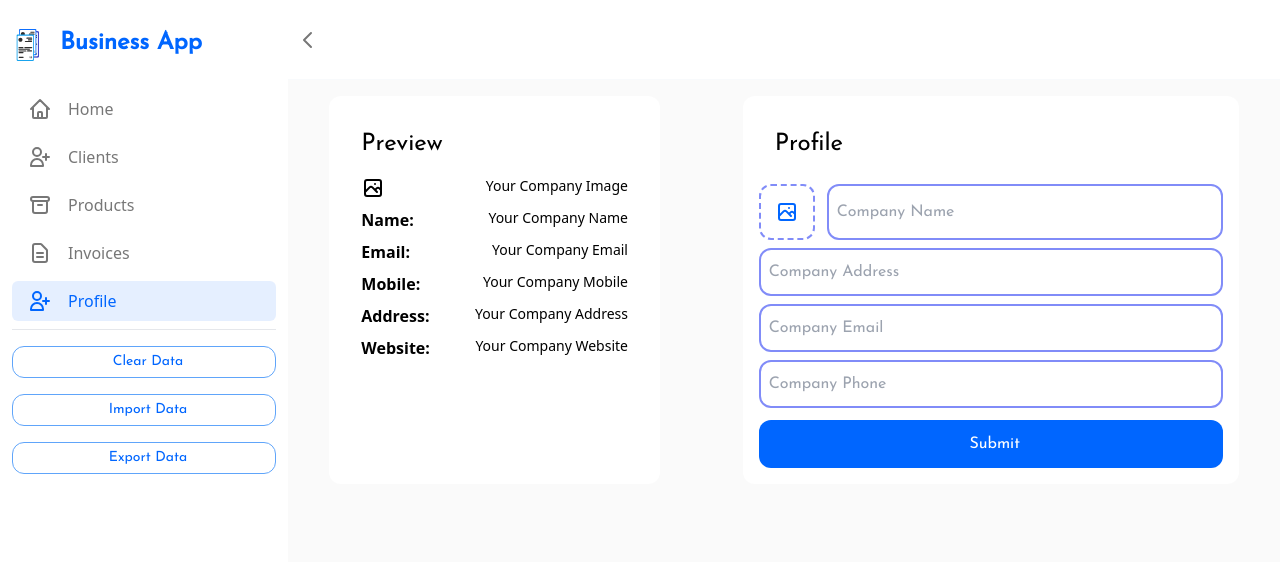
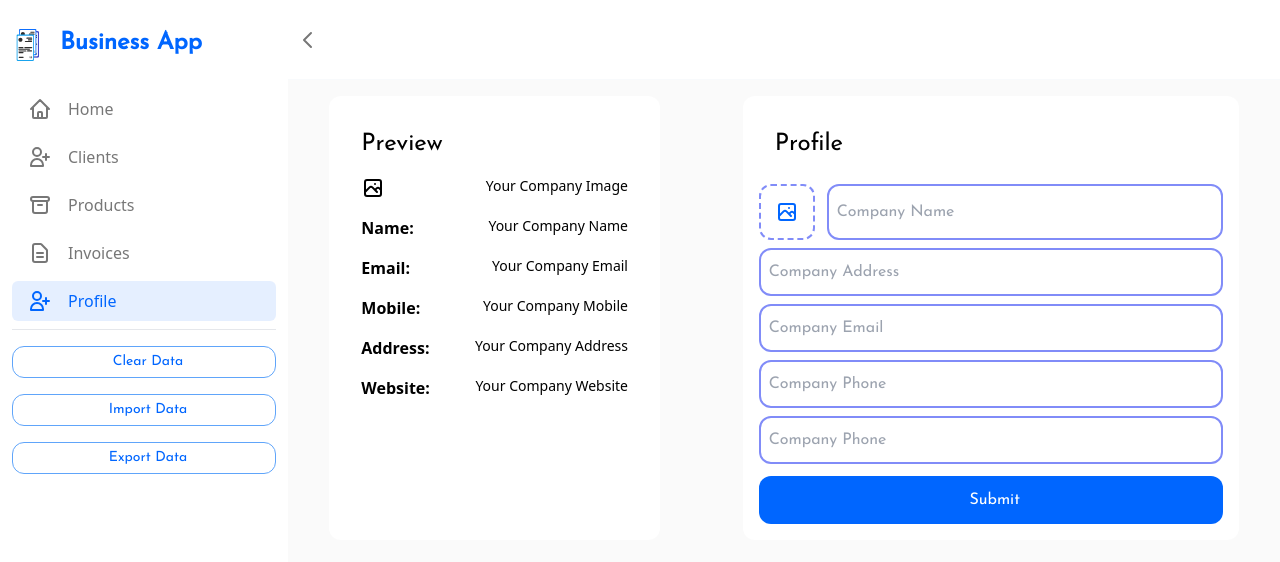
Before and after one commit to Samlogy/invoice-app, a React (Create React App) app: page /profile in a window 1280 px wide. Shown: the top 562 px of the page. Built offline with nearby package versions, Linux system fonts and the light colour scheme; a web font is replaced by a local one.

Commit message:
edit: profile page logic

```diff
--- a/src/pages/Profile.jsx
+++ b/src/pages/Profile.jsx
@@ -18,14 +18,12 @@ import {
 
 const emptyForm = {
   id: "",
-  image: "",
-  companyName: "",
-  companyEmail: "",
-  companyMobile: "",
-  billingAddress: "",
-  website: "",
-  createdAt: new Date().toDateString(),
-  editedAt: "",
+  avatar: "",
+  name: "",
+  email: "",
+  mobile: "",
+  address: "",
+  website: ""
 };
 
 export default function Profile({ isShowDetail = false, alreadySet = false }) {
@@ -41,12 +39,8 @@ export default function Profile({ isShowDetail = false, alreadySet = false }) {
   );
 
   const onChangeImage = useCallback((str) => {
-    setCompanyForm((prev) => ({ ...prev, image: str }));
+    setCompanyForm((prev) => ({ ...prev, avatar: str }));
   }, []);
-
-  // const clearForm = useCallback(() => {
-  //   setCompanyForm({ ...emptyForm });
-  // }, []);
 
   const handlerCompanyValue = useCallback((event, keyName) => {
     const value = event.target.value;
@@ -77,31 +71,24 @@ export default function Profile({ isShowDetail = false, alreadySet = false }) {
   const imageUploadClasses = useMemo(() => {
     const defaultStyle = "rounded-xl ";
 
-    if (isTouched && !companyForm.image) {
-      return defaultStyle + " border-dashed border-2 border-red-400 ";
-    }
-
-    if (!companyForm.image) {
-      return defaultStyle + " border-dashed border-2 border-indigo-400 ";
-    }
-
+    if (isTouched && !companyForm?.avatar) return defaultStyle + " border-dashed border-2 border-red-400 ";
+    if (!companyForm?.avatar) return defaultStyle + " border-dashed border-2 border-indigo-400 ";
     return defaultStyle;
   }, [companyForm, isTouched]);
 
   useEffect(() => {
-    if (company) {
-      setCompanyForm(company);
-    }
+    if (company) setCompanyForm(company);
   }, [company]);
 
   useEffect(() => {
     setValidForm((prev) => ({
       id: true,
-      image: companyForm.image ? true : false,
-      companyName: companyForm.companyName ? true : false,
-      companyEmail: companyForm.companyEmail ? true : false,
-      companyMobile: companyForm.companyMobile ? true : false,
-      billingAddress: companyForm.billingAddress ? true : false,
+      avatar: companyForm?.avatar ? true : false,
+      name: companyForm?.name ? true : false,
+      email: companyForm?.email ? true : false,
+      mobile: companyForm?.mobile ? true : false,
+      website: companyForm?.website ? true : false,
+      address: companyForm?.address ? true : false,
     }));
   }, [companyForm]);
 
@@ -112,11 +99,11 @@ export default function Profile({ isShowDetail = false, alreadySet = false }) {
           <PageTitle title={"Preview"} />
           <div className="flex flex-col mt-4">
             <div className="flex w-full justify-between">
-              <div className={"mb-2"}>
-                {companyForm?.image ? (
+              <div className={"mb-4"}>
+                {companyForm?.avatar ? (
                   <img
                     className={"object-cover h-14 w-14 rounded-lg"}
-                    src={companyForm?.image}
+                    src={companyForm?.avatar}
                     alt="upload_image"
                   />
                 ) : (
@@ -136,26 +123,26 @@ export default function Profile({ isShowDetail = false, alreadySet = false }) {
                   </svg>
                 )}
               </div>
-              <span className="font-medium text-sm"> {!companyForm?.image ? 'Your Company Image' : ""} </span>
+              <span className="font-medium text-sm"> {!companyForm?.avatar ? 'Your Company Image' : ""} </span>
             </div>
             <div className="flex w-full justify-between">
-              <span className="font-bold mb-2"> Name: </span>
-              <span className="font-medium text-sm"> {companyForm?.companyName || 'Your Company Name'} </span>
+              <span className="font-bold mb-4"> Name: </span>
+              <span className="font-medium text-sm"> {companyForm?.name || 'Your Company Name'} </span>
             </div>
             <div className="flex w-full justify-between">
-              <span className="font-bold mb-2"> Email: </span>
-              <span className="font-medium text-sm"> {companyForm?.companyEmail || 'Your Company Email'} </span>
+              <span className="font-bold mb-4"> Email: </span>
+              <span className="font-medium text-sm"> {companyForm?.email || 'Your Company Email'} </span>
             </div>
             <div className="flex w-full justify-between">
-              <span className="font-bold mb-2"> Mobile: </span>
-              <span className="font-medium text-sm"> {companyForm?.companyMobile || 'Your Company Mobile'} </span>
+              <span className="font-bold mb-4"> Mobile: </span>
+              <span className="font-medium text-sm"> {companyForm?.mobile || 'Your Company Mobile'} </span>
             </div>
             <div className="flex w-full justify-between">
-              <span className="font-bold mb-2"> Address: </span>
-              <span className="font-medium text-sm"> {companyForm?.billingAddress || 'Your Company Address'} </span>
+              <span className="font-bold mb-4"> Address: </span>
+              <span className="font-medium text-sm"> {companyForm?.address || 'Your Company Address'} </span>
             </div>
             <div className="flex w-full justify-between">
-              <span className="font-bold mb-2"> Website: </span>
+              <span className="font-bold mb-4"> Website: </span>
               <span className="font-medium text-sm"> {companyForm?.website || 'Your Company Website'} </span>
             </div>
           </div>
@@ -168,13 +155,13 @@ export default function Profile({ isShowDetail = false, alreadySet = false }) {
         </div>
         <div className="flex mt-2">
           {isInitLoading ? (
-            <Skeleton className="skeleton-input-radius skeleton-image border-dashed border-2" />
+            <Skeleton className="skeleton-input-radius skeleton-avatar border-dashed border-2" />
           ) : (
             <ImageUpload
               onChangeImage={onChangeImage}
               keyName="QuickEditImageUpload"
               className={imageUploadClasses}
-              url={companyForm.image}
+              url={companyForm?.avatar}
             />
           )}
 
@@ -183,14 +170,14 @@ export default function Profile({ isShowDetail = false, alreadySet = false }) {
               <Skeleton className={defaultSkeletonLargeStyle} />
             ) : (
               <input
-                value={companyForm.companyName}
+                value={companyForm?.name}
                 placeholder="Company Name"
                 className={
-                  !validForm.companyName && isTouched
+                  !validForm.name && isTouched
                     ? defaultInputLargeInvalidStyle
                     : defaultInputLargeStyle
                 }
-                onChange={(e) => handlerCompanyValue(e, "companyName")}
+                onChange={(e) => handlerCompanyValue(e, "name")}
                 disabled={isInitLoading}
               />
             )}
@@ -203,14 +190,14 @@ export default function Profile({ isShowDetail = false, alreadySet = false }) {
               <Skeleton className={defaultSkeletonNormalStyle} />
             ) : (
               <input
-                value={companyForm.billingAddress}
+                value={companyForm?.address}
                 placeholder="Company Address"
                 className={
-                  !validForm.billingAddress && isTouched
+                  !validForm.address && isTouched
                     ? defaultInputInvalidStyle
                     : defaultInputStyle
                 }
-                onChange={(e) => handlerCompanyValue(e, "billingAddress")}
+                onChange={(e) => handlerCompanyValue(e, "address")}
                 disabled={isInitLoading}
               />
             )}
@@ -224,14 +211,14 @@ export default function Profile({ isShowDetail = false, alreadySet = false }) {
                 <Skeleton className={defaultSkeletonNormalStyle} />
               ) : (
                 <input
-                  value={companyForm.companyEmail}
+                  value={companyForm?.email}
                   placeholder="Company Email"
                   className={
-                    !validForm.companyEmail && isTouched
+                    !validForm.email && isTouched
                       ? defaultInputInvalidStyle
                       : defaultInputStyle
                   }
-                  onChange={(e) => handlerCompanyValue(e, "companyEmail")}
+                  onChange={(e) => handlerCompanyValue(e, "email")}
                   disabled={isInitLoading}
                 />
               )}
@@ -243,14 +230,33 @@ export default function Profile({ isShowDetail = false, alreadySet = false }) {
                 <Skeleton className={defaultSkeletonNormalStyle} />
               ) : (
                 <input
-                  value={companyForm.companyMobile}
+                  value={companyForm?.mobile}
                   placeholder="Company Phone"
                   className={
-                    !validForm.companyMobile && isTouched
+                    !validForm.mobile && isTouched
                       ? defaultInputInvalidStyle
                       : defaultInputStyle
                   }
-                  onChange={(e) => handlerCompanyValue(e, "companyMobile")}
+                  onChange={(e) => handlerCompanyValue(e, "mobile")}
+                  disabled={isInitLoading}
+                />
+              )}
+            </div>
+          </div>
+          <div className="flex mt-2">
+            <div className="flex-1">
+              {isInitLoading ? (
+                <Skeleton className={defaultSkeletonNormalStyle} />
+              ) : (
+                <input
+                  value={companyForm?.website}
+                  placeholder="Company Phone"
+                  className={
+                    !validForm.website && isTouched
+                      ? defaultInputInvalidStyle
+                      : defaultInputStyle
+                  }
+                  onChange={(e) => handlerCompanyValue(e, "website")}
                   disabled={isInitLoading}
                 />
               )}
```
